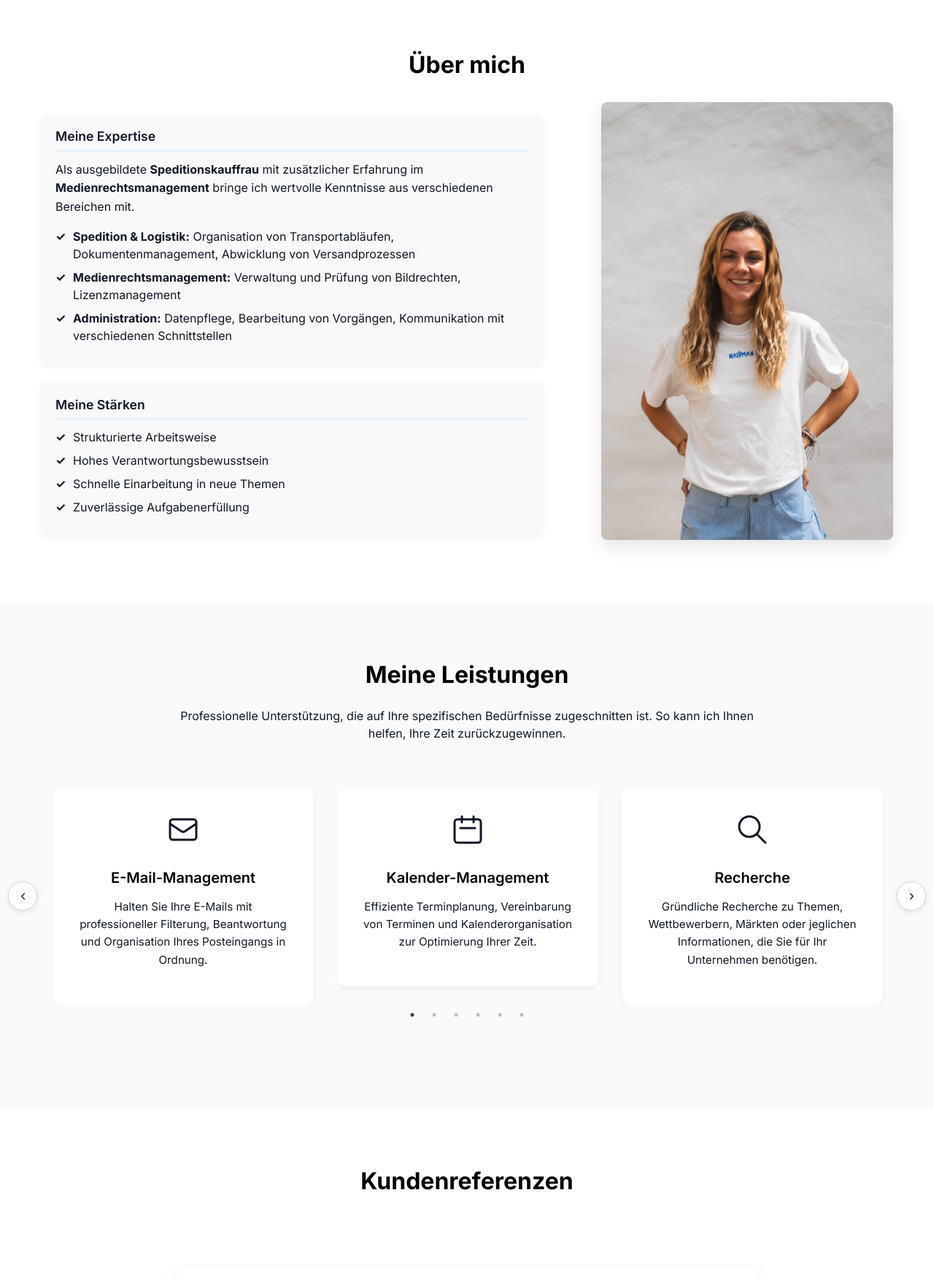
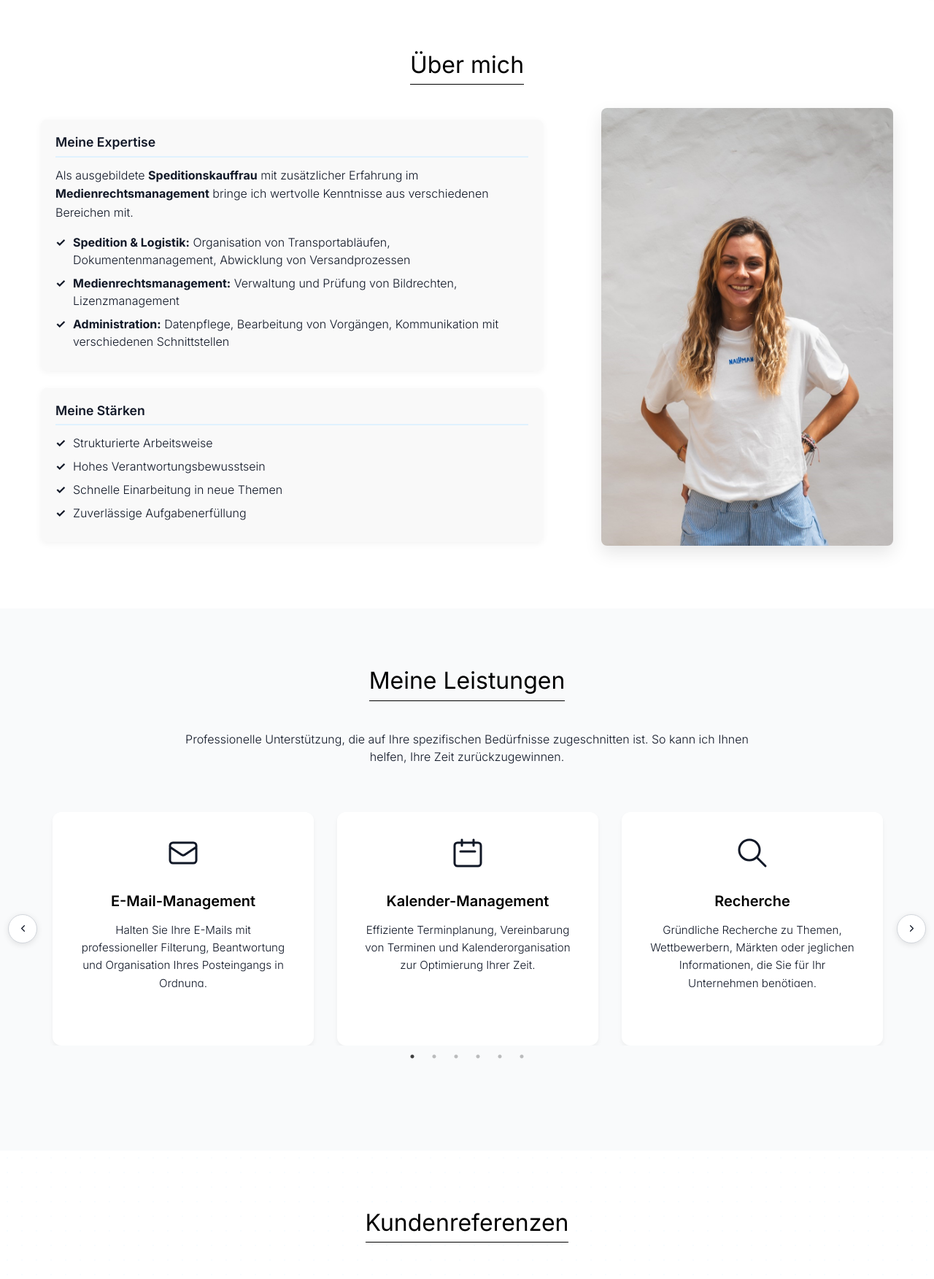
Before and after one commit to t0shido/project-Jeanette, a React (Vite) app: page / in a window 1280 px wide. Shown: the part 810-2563 px from the top of the page at 73% size. Built offline with nearby package versions, Linux system fonts and the light colour scheme.

Commit message:
Improve design: Update section headers, service cards, and footer

```diff
--- a/src/components/layout/Footer.jsx
+++ b/src/components/layout/Footer.jsx
@@ -6,7 +6,7 @@ const Footer = () => {
       <div className="container footer-container">
         <div>
           <a href="#" className="footer-logo">
-            Jeanette<span>.</span>
+            Jeanettes Office<span>.</span>
           </a>
           <p className="footer-description">
             Professionelle virtuelle Assistenzdienstleistungen, damit Sie sich auf das konzentrieren können, was am wichtigsten ist.
@@ -18,7 +18,7 @@ const Footer = () => {
         <div className="footer-divider"></div>
 
         <div className="footer-copyright">
-          <p>© {currentYear} Jeanette Virtuelle Assistentin. Alle Rechte vorbehalten.</p>
+          <p>© {currentYear} Jeanettes Office. Alle Rechte vorbehalten.</p>
         </div>
       </div>
     </footer>
--- a/src/components/sections/Hero.jsx
+++ b/src/components/sections/Hero.jsx
@@ -1,16 +1,20 @@
 const Hero = () => {
   return (
-    <section
-      id="hero"
-      style={{
+    <section id="hero" style={{ position: 'relative', height: '100vh', overflow: 'hidden', backgroundColor: 'white' }}>
+      {/* Background image div */}
+      <div style={{
+        position: 'absolute',
+        top: 0,
+        left: 0,
+        width: '100%',
+        height: 'calc(100vh - 60px)', /* Gap matches approximate navbar height */
         backgroundImage: "url('/images/hero_background.jpg')",
-        height: '100vh',
         backgroundSize: 'cover',
         backgroundPosition: 'center',
-        position: 'relative' // Added for absolute positioning context
-      }}
-    >
-      {/* Fixed position circle frame container */}
+        zIndex: 1
+      }}></div>
+
+      {/* Fixed position circle frame container - using original class without style override */}
       <div className="circle-frame-container">
         <div className="circle-frame animate-slide-in-right">
           <img
@@ -21,7 +25,16 @@ const Hero = () => {
         </div>
       </div>
 
-      <div className="hero-bottom-line"></div>
+      {/* White line at bottom */}
+      <div style={{
+        position: 'absolute',
+        bottom: 0,
+        left: 0,
+        width: '100%',
+        height: '5px',
+        backgroundColor: 'white',
+        zIndex: 10 /* Make sure it's above other elements */
+      }}></div>
     </section>
   );
 };
--- a/src/components/sections/Testimonials.jsx
+++ b/src/components/sections/Testimonials.jsx
@@ -66,7 +66,7 @@ const Testimonials = () => {
     <section id="testimonials">
       <div className="container">
         <div className="testimonials-header">
-          <h2 className="section-title">
+          <h2 className="section-title testimonials-title">
             Kunden<span className="highlight">referenzen</span>
           </h2>
           {/* Testimonials subtitle removed as requested */}
--- a/src/index.css
+++ b/src/index.css
@@ -57,11 +57,15 @@ html, body {
   color: var(--neutral-900);
   background-color: var(--white);
   min-height: 100vh;
+  margin: 0;
+  padding: 0;
+  overflow-x: hidden;
+  font-weight: 300;
 }
 
 /* Typography */
 h1, h2, h3, h4, h5, h6 {
-  font-weight: 700;
+  font-weight: 300; /* Changed to lighter weight */
   line-height: 1.2;
   margin-bottom: 0.5em;
   color: var(--neutral-900);
@@ -395,9 +399,8 @@ section {
 
 /* Hero Section */
 #hero {
-  padding-top: 5rem;
-  position: relative;
-  height: 100vh; /* Force exact viewport height */
+  position: relative;
+  height: 100vh; /* Full viewport height */
   display: flex;
   align-items: center;
   overflow: hidden;
@@ -405,7 +408,7 @@ section {
   background-size: cover;
   background-position: center;
   margin: 0;
-  padding-bottom: 0;
+  padding: 0; /* No padding at all */
 }
 
 /* Hero background and overlay */
@@ -613,8 +616,12 @@ section {
 }
 
 .section-title.text-center {
+  margin-left: auto;
+  margin-right: auto;
   text-align: center;
   margin-bottom: 2rem;
+  display: block; /* Change from inline-block to block for proper centering */
+  width: fit-content; /* Allow the element to size to its content */
 }
 
 .about-container {
@@ -671,9 +678,22 @@ section {
 
 .section-title {
   font-size: 1.75rem;
-  font-weight: 700;
+  font-weight: 400; /* Reduced from 700 to 400 for a thinner appearance */
   color: var(--black);
-  margin-bottom: 1.25rem;
+  margin-bottom: 2.5rem; /* Increased from 1.25rem to 2.5rem for more space */
+  position: relative;
+  display: inline-block;
+  padding-bottom: 0.5rem; /* Space for the underline */
+}
+
+.section-title::after {
+  content: '';
+  position: absolute;
+  bottom: 0;
+  left: 0;
+  width: 100%;
+  height: 1px;
+  background-color: var(--black); /* Changed to match heading color */
 }
 
 .highlight {
@@ -967,6 +987,7 @@ section {
 
 .service-slide {
   padding: 0 0.75rem;
+  height: 320px; /* Reduced height for all slides */
 }
 
 .service-card {
@@ -974,12 +995,14 @@ section {
   border-radius: 0.75rem;
   padding: 1.5rem;
   box-shadow: 0 4px 6px rgba(0, 0, 0, 0.05);
-  height: 100%;
+  height: 100%; /* Fill the entire slide height */
+  min-height: 290px; /* Reduced minimum height to ensure consistency */
   transition: transform 0.3s ease, box-shadow 0.3s ease;
   display: flex;
   flex-direction: column;
   align-items: center;
   text-align: center;
+  justify-content: flex-start; /* Align content to the top */
 }
 
 .service-card:hover {
@@ -1008,6 +1031,9 @@ section {
   color: var(--gray-dark);
   font-size: 0.9rem;
   line-height: 1.5;
+  height: 90px; /* Reduced height for all descriptions */
+  overflow: hidden; /* Hide overflow text */
+  margin-bottom: 1rem;
 }
 
 .services-cta {
@@ -1493,6 +1519,11 @@ section {
   transition: all 0.3s ease;
 }
 
+/* Override spacing for testimonials title */
+.testimonials-title {
+  margin-bottom: 1.25rem !important; /* Keep original spacing for Kundenreferenzen */
+}
+
 .social-icon svg {
   width: 1.25rem;
   height: 1.25rem;
```
